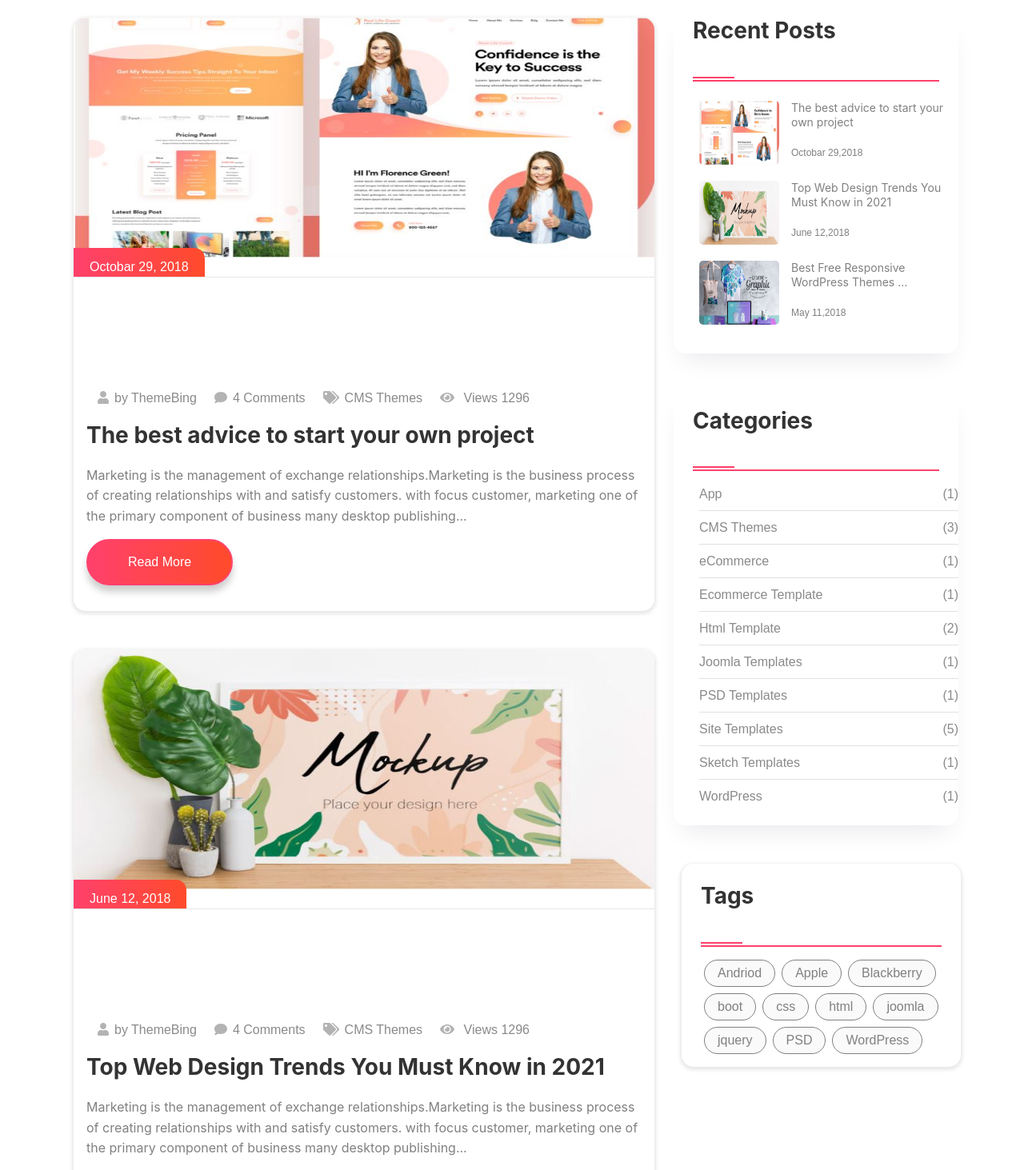
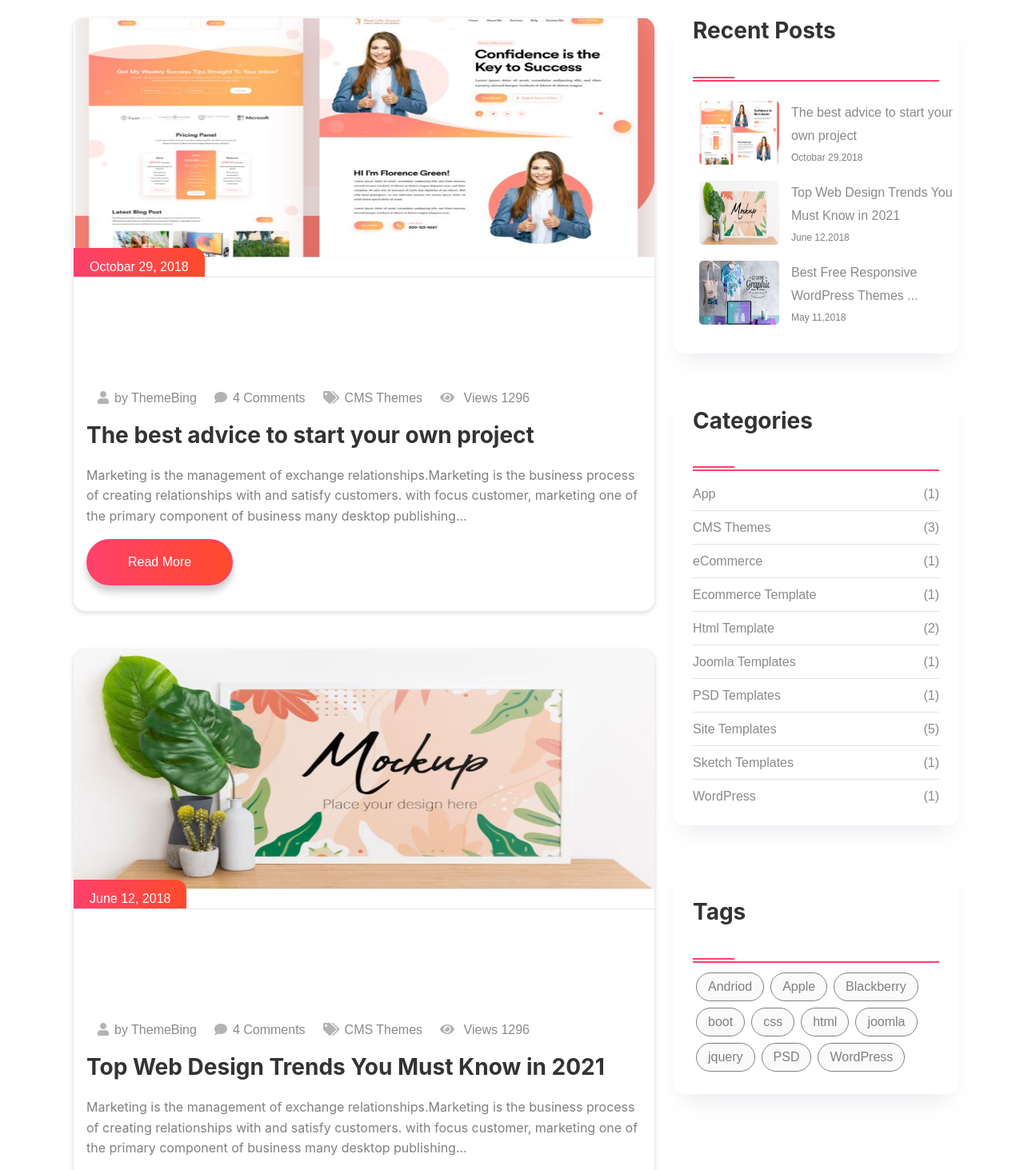
Before and after one commit to Sara-M5/Leading-Leadies, a React (Create React App) app: page /Blog in a window 1280 px wide. Shown: the part 500-1963 px from the top of the page at 80% size. Built offline with nearby package versions, Linux system fonts and the light colour scheme.

Commit message:
Update BlogSidebar.js

```diff
--- a/src/Pages/Pages/Blog/BlogSidebar.js
+++ b/src/Pages/Pages/Blog/BlogSidebar.js
@@ -1,5 +1,6 @@
 import React from 'react';
 import './BlogSidebar.css'
+import { NavLink } from 'react-router-dom';
 
 const Sidebar = () =>{
     return(
@@ -15,21 +16,21 @@ const Sidebar = () =>{
    <li className="blogSidebarItem d-flex justify-content-between">
       <img className="sidebarImg" src="../images/6.JPG" alt=""/>
    <div className="blogInfo">
-       <p className="blogDesc">The best advice to start your own project</p>
+      <NavLink className="item" to="#">The best advice to start your own project</NavLink><br />
        <span className="blogDate">Octobar 29,2018</span>
    </div>
    </li>
    <li className="blogSidebarItem d-flex justify-content-between">
       <img className="sidebarImg"src="../images/9.JPG" alt=""/>
    <div className="blogInfo">
-       <p className="blogDesc">Top Web Design Trends You Must Know in 2021</p>
+      <NavLink className="item" to="#">Top Web Design Trends You Must Know in 2021</NavLink><br />
        <span className="blogDate">June 12,2018</span>
    </div>
    </li>
    <li className="blogSidebarItem d-flex justify-content-between">
       <img className="sidebarImg" src="../images/2.JPG" alt=""/>
    <div className="blogInfo">
-       <p className="blogDesc">Best Free Responsive WordPress Themes ...</p>
+        <NavLink  to="#" className="item">Best Free Responsive WordPress Themes ...</NavLink><br />
        <span className="blogDate">May 11,2018</span>
    </div>
    </li>
@@ -41,7 +42,7 @@ const Sidebar = () =>{
     <h3 className="sidebar-title px-4">Categories</h3>
     <div><span className="mx-4 line text-white">hellooo</span></div>
     <div className="mx-4 line3"></div>
-    <ul className="sidebar-list">
+    <ul className="sidebar-list px-4">
        <li class=" border-bottom d-flex justify-content-between"><a className="item"href="#">App</a> <span className="count">(1)</span></li>
        <li class="border-bottom d-flex justify-content-between"><a className="item"href="#">CMS Themes</a><span className="count">(3)</span></li>
        <li class=" border-bottom d-flex justify-content-between"><a className="item"href="#">eCommerce</a><span className="count">(1)</span></li>
@@ -57,21 +58,21 @@ const Sidebar = () =>{
    </div>
 
 
-   <div className="card-1 mb-5">
+   <div className="card mb-5">
    <h3 className="pt-4 px-4">Tags</h3>
    <div><span className="mx-4 line text-white">hellooo</span></div>
     <div className="mx-4 line3"></div>
-    <div className="mx-4 ">
-         <button className="blog-btn px-3 py-1 ml-4 mt-2">Andriod</button>
-         <button className="blog-btn px-3 py-1 m-1">Apple</button>
-         <button className="blog-btn px-3 py-1 m-1">Blackberry</button>
-         <button className="blog-btn px-3 py-1 m-1">boot</button>
-         <button className="blog-btn px-3 py-1 m-1">css</button>
-         <button className="blog-btn px-3 py-1 m-1">html</button>
-         <button className="blog-btn px-3 py-1 m-1">joomla</button>
-         <button className="blog-btn px-3 py-1 m-1">jquery</button>
-         <button className="blog-btn px-3 py-1 m-1">PSD</button>
-         <button className="blog-btn px-3 py-1 m-1 mb-3 ">WordPress</button>
+    <div className="m-4 mt-0 ">
+         <button className="blog-btn">Andriod</button>
+         <button className="blog-btn">Apple</button>
+         <button className="blog-btn">Blackberry</button>
+         <button className="blog-btn">boot</button>
+         <button className="blog-btn">css</button>
+         <button className="blog-btn">html</button>
+         <button className="blog-btn">joomla</button>
+         <button className="blog-btn">jquery</button>
+         <button className="blog-btn">PSD</button>
+         <button className="blog-btn">WordPress</button>
 
                    </div>
                   </div>
```
